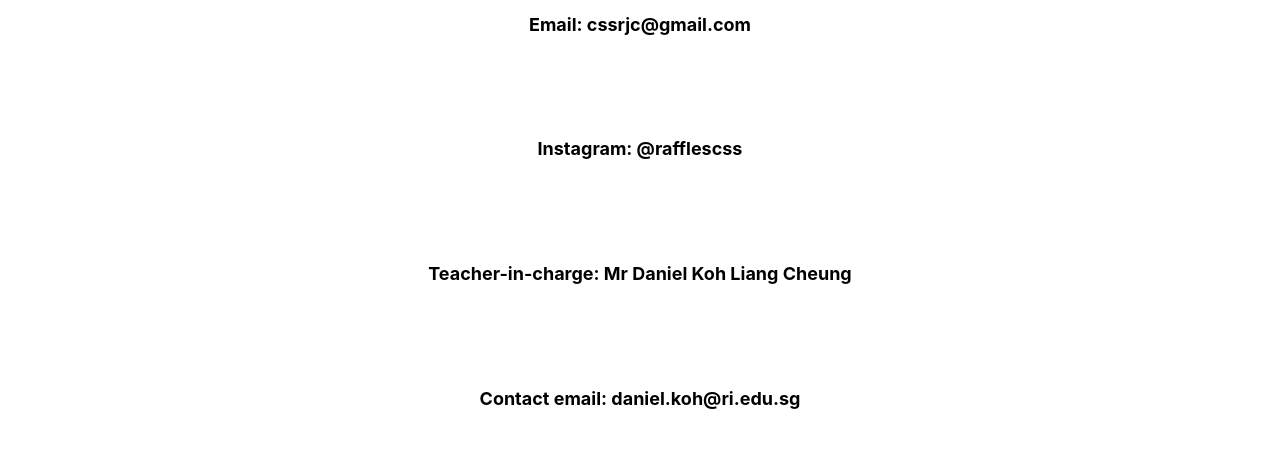
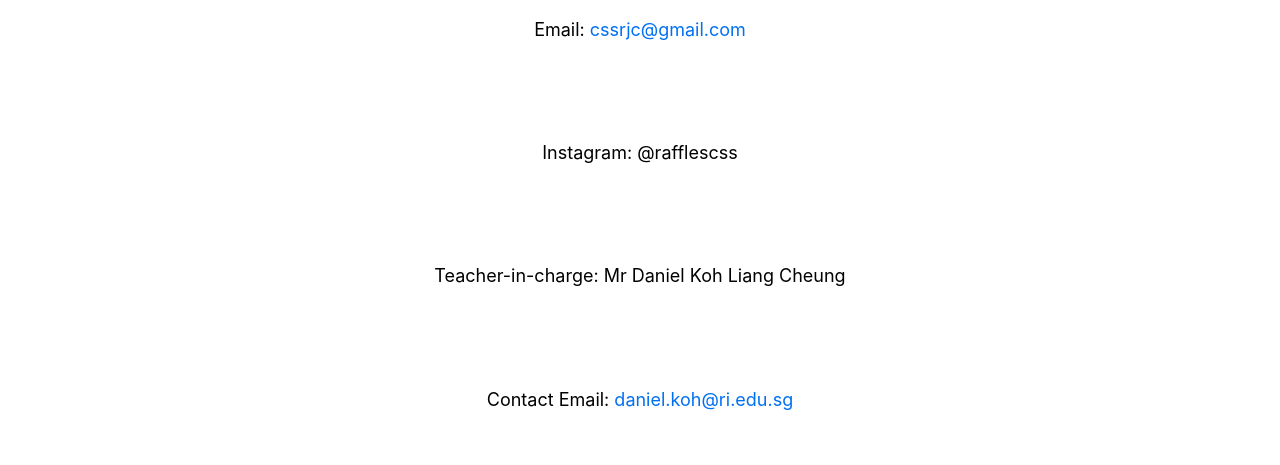
Before and after one commit to yu116/ccaweb, a Next.js app: page /contact-us in a window 1280 px wide. Shown: the part 280-745 px from the top of the page. Built offline with nearby package versions, Linux system fonts and the light colour scheme.

Commit message:
updated stuff

```diff
--- a/pages/3A5T3R-3GG.js
+++ b/pages/3A5T3R-3GG.js
@@ -4,7 +4,7 @@
 
 function Easteregg() {
     return (
-        <iframe width="100%" height="100%" src="https://www.youtube.com/embed/x31tDT-4fQw" title="YouTube video player" frameborder="0" allow="accelerometer; autoplay; clipboard-write; encrypted-media; gyroscope; picture-in-picture" allowfullscreen></iframe>
+        <iframe width="100%" height="100%" src="https://www.youtube.com/embed/x31tDT-4fQw" title="YouTube video player" frameborder="0" allow="accelerometer; autoplay; clipboard-write; encrypted-media; gyroscope; picture-in-picture" allowfullscreen autoplay="true"></iframe>
     )
 }
 
--- a/pages/contact-us.js
+++ b/pages/contact-us.js
@@ -31,14 +31,24 @@
                 <Link href="/contact-us"><a>Contact Us</a></Link>
             </div>
 
-            <section className = {utilStyles.screen}>
+            <section class = "parent">
+                <section class = "child"
+                className = {utilStyles.screen}>
                 <h1 className={utilStyles.h1}><b>Contact Us</b></h1>
-                <p><b>Email: cssrjc@gmail.com</b></p>
-                <p><b>Instagram: @rafflescss</b></p>
-                <p><b>Teacher-in-charge: Mr Daniel Koh Liang Cheung</b></p>
-                <p><b>Contact email: daniel.koh@ri.edu.sg</b></p>
+                <p>Email: <a href="mailto:cssrjc@gmail.com">cssrjc@gmail.com</a></p>
+                <p>Instagram: @rafflescss</p>
+                <p>Teacher-in-charge: Mr Daniel Koh Liang Cheung</p>
+                <p>Contact Email: <a href="mailto:daniel.koh@ri.edu.sg">daniel.koh@ri.edu.sg</a></p>
 
                 <br></br>
+
+            </section>
+
+                <section class = "child">
+            <iframe src=
+                "https://docs.google.com/forms/d/e/1FAIpQLSeOFrFdFuWYz6_JUNf5mnxVxtIq0pBzhiUiVbUzesDwODknFA/viewform?embedded=true"
+                width="400" height="600" frameborder="0" marginheight="0" marginwidth="0">Loading…</iframe>
+                </section>
             </section>
 
             <section className={utilStyles.footer}>
```
